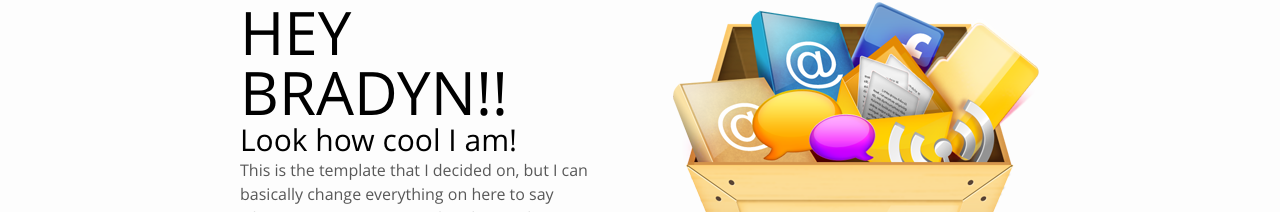
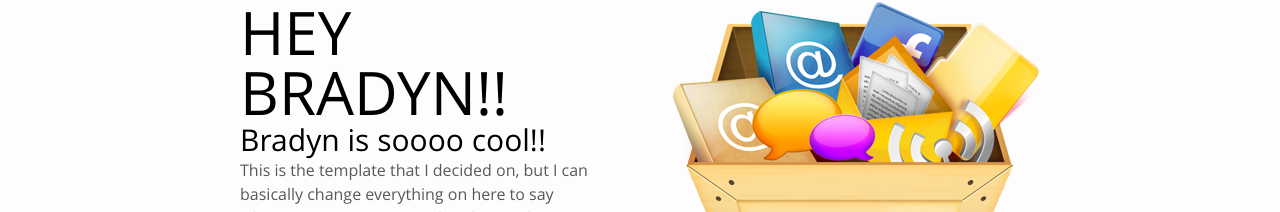
Before and after one commit to ChristianFreed/ChristianFreed.github.io, a plain HTML site: page index.html in a window 1280 px wide. Shown: the part 218-430 px from the top of the page. Drawn offline with Linux system fonts and the light colour scheme.

Commit message:
how cool

```diff
--- a/index.html
+++ b/index.html
@@ -33,7 +33,7 @@
 			<img src="images/box.png" alt="Img" height="342" width="368">
 			<div>
 				<h1>Hey Bradyn!!</h1>
-				<h2>Look how cool I am!</h2>
+				<h2>Bradyn is soooo cool!!</h2>
 				<p>
 					This is the template that I decided on, but I can basically change everything on here to say whatever you want! I can also change the colors/place photos on here :D <span><a href="index.html" class="btn">Link</a><b>I can put a link of you dancing here!</b></span>
 				</p>
```
